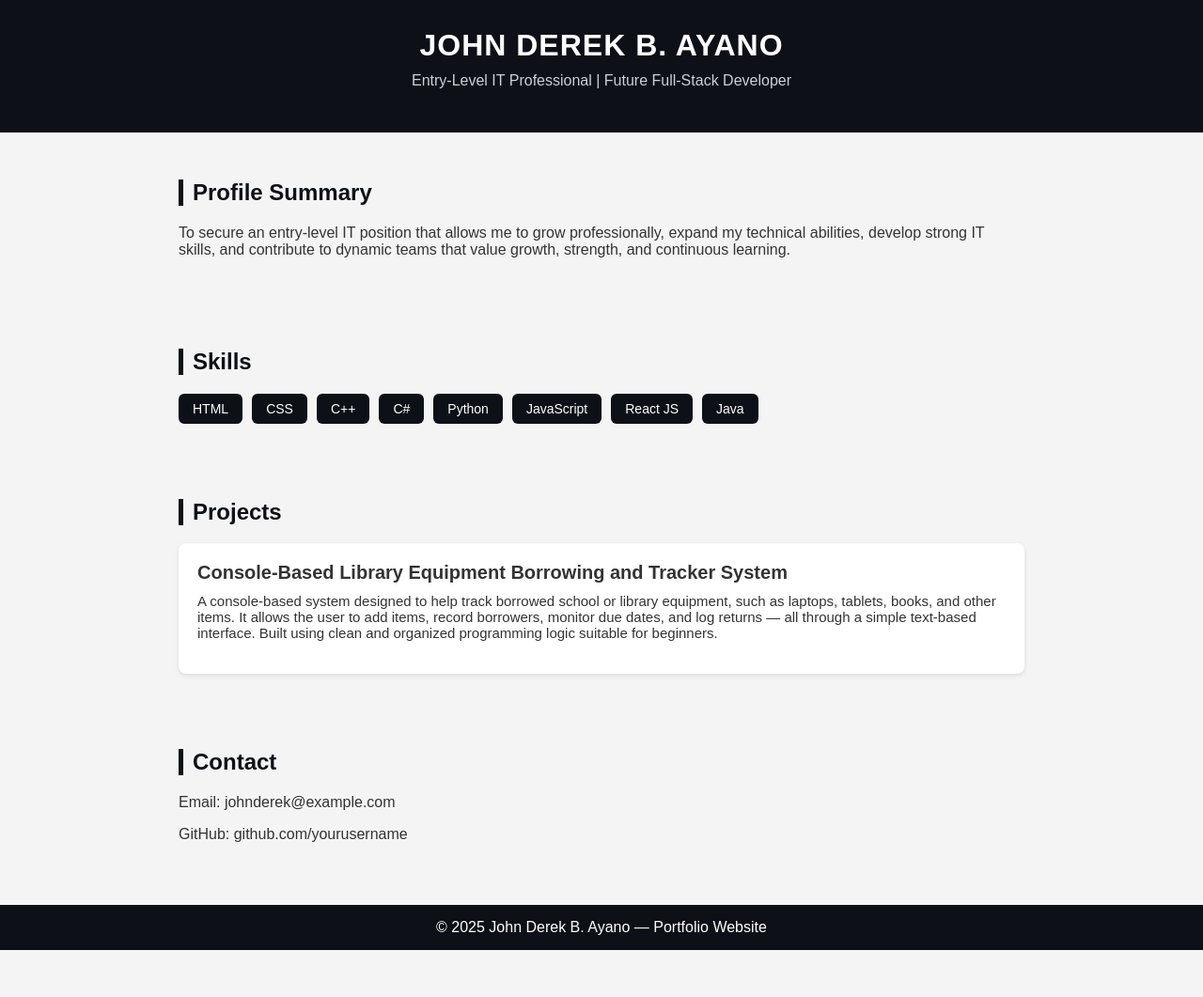
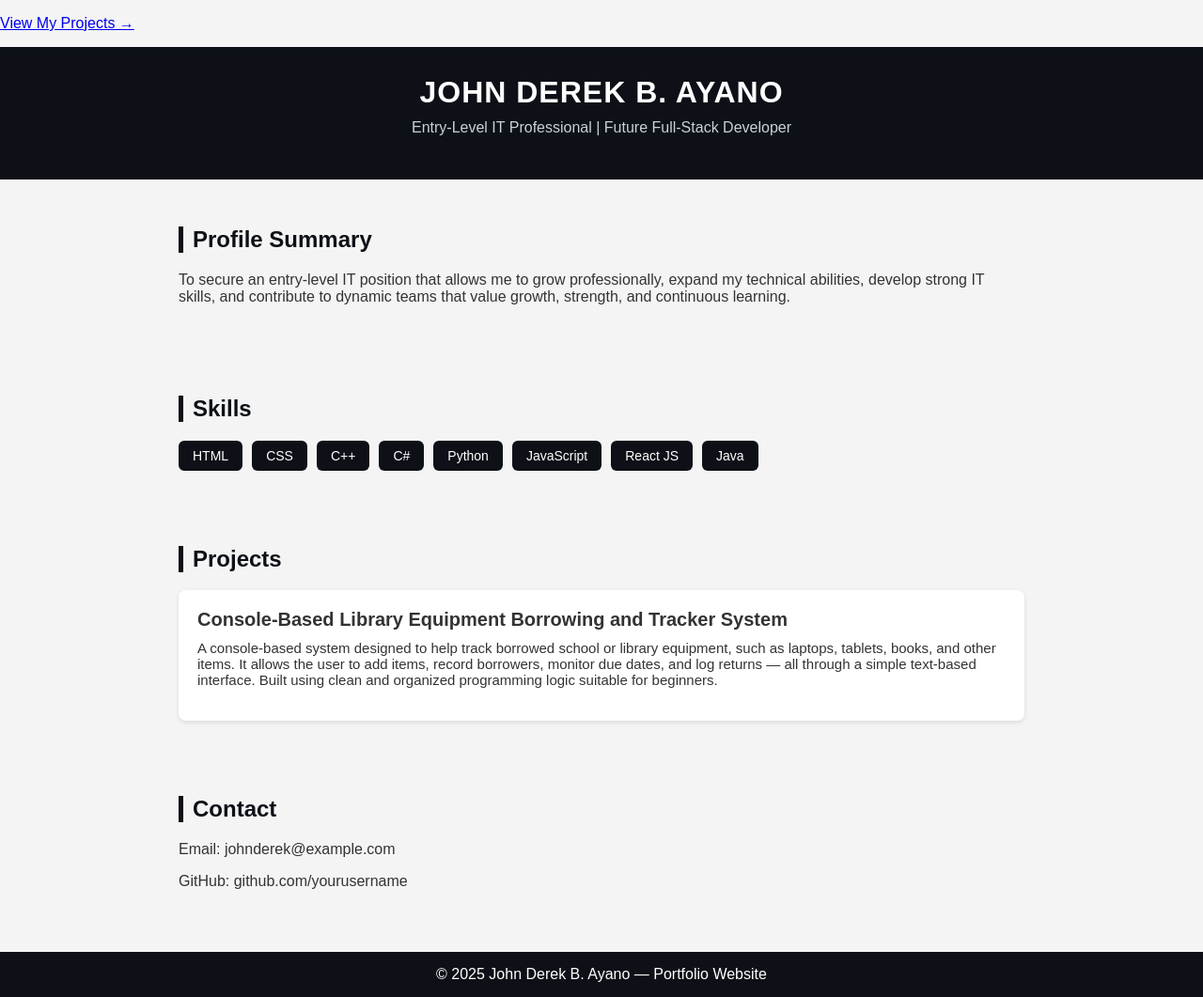
Before and after one commit to johnayano/johnayano.github.io, a plain HTML site: page index.html in a window 1280 px wide. Shown: the whole page at 94% size. Before the commit the page ends 1011 px from the top, so only its background shows below. Drawn offline with Linux system fonts and the light colour scheme.

Commit message:
Update index.html

```diff
--- a/index.html
+++ b/index.html
@@ -1,6 +1,9 @@
 <!DOCTYPE html>
 <html lang="en">
 <head>
+    <p>
+  <a href="projects.html">View My Projects →</a>
+    </p>
     <meta charset="UTF-8" />
     <meta name="viewport" content="width=device-width, initial-scale=1.0" />
     <title>John Derek B. Ayano | Portfolio</title>
```
